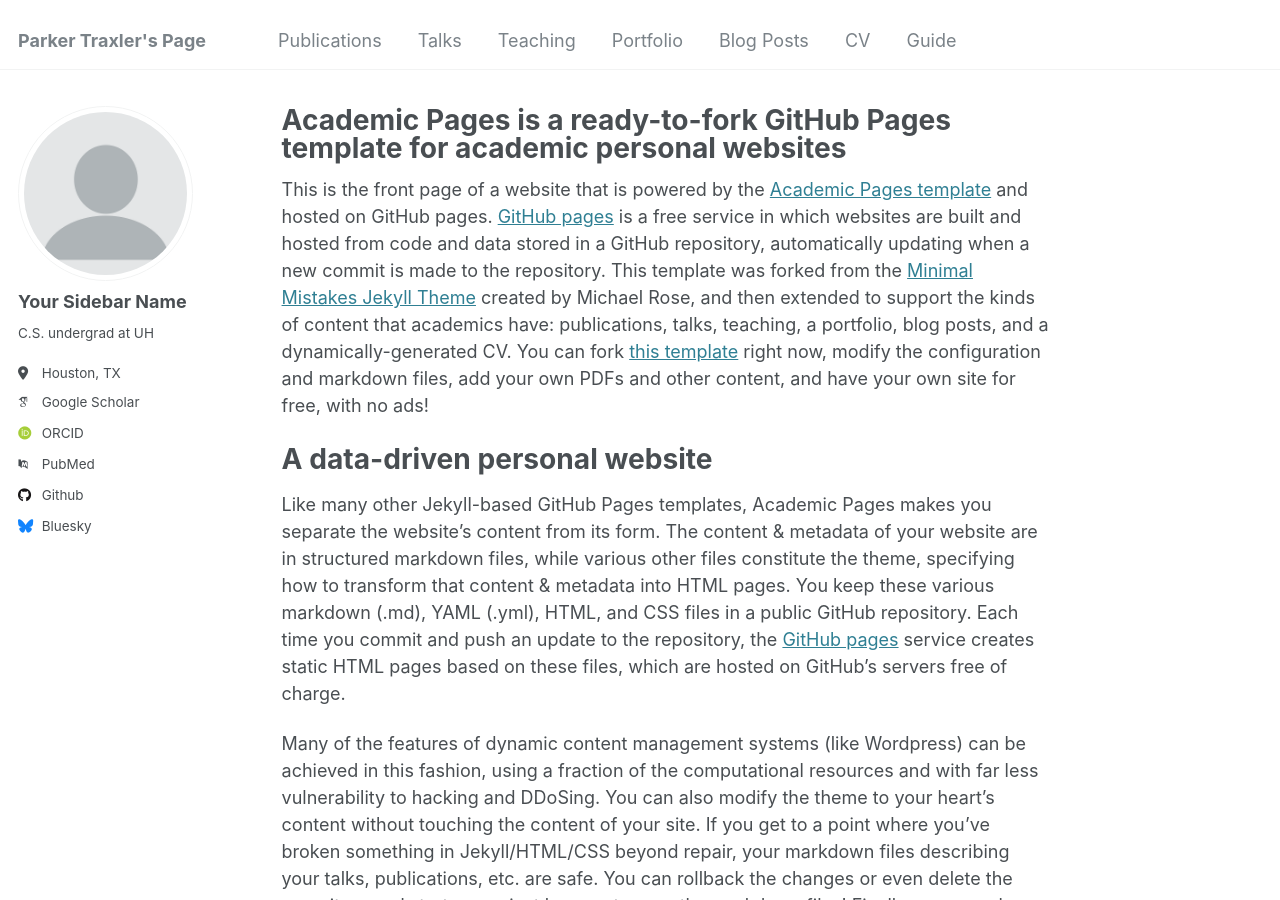
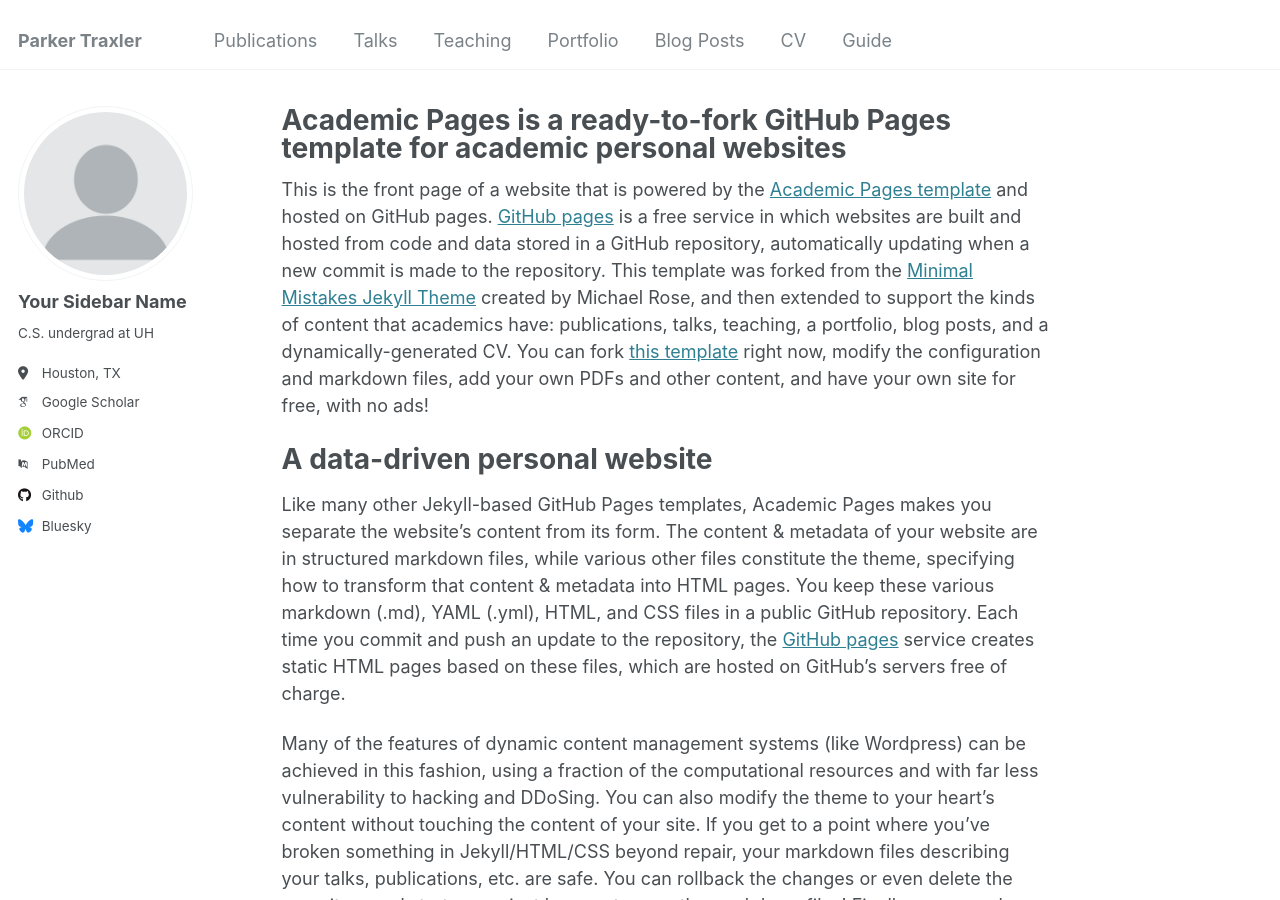
Before and after one commit to ParkerTraxler/ParkerTraxler.github.io, a Jekyll site: the page built from _pages/about.md, in a window 1280 px wide and 900 px high. Built offline with Jekyll 4.4.1, drawn with Linux system fonts in a browser that asks for light colours; some web fonts are replaced.

Commit message:
Update _config.yml

```diff
--- a/_config.yml
+++ b/_config.yml
@@ -8,13 +8,13 @@
 
 # Basic Site Settings
 locale                   : "en-US"
-title                    : "Parker Traxler's Page"
+title                    : "Parker Traxler"
 title_separator          : "-"
 name                     : &name "Parker Traxler"
 description              : &description "C.S. undergrad at the University of Houston"
-url                      : https://academicpages.github.io # the base hostname & protocol for your site e.g. "https://[your GitHub username].github.io"
+url                      : https://ParkerTraxler.github.io # the base hostname & protocol for your site e.g. "https://[your GitHub username].github.io"
 baseurl                  : "" # the subpath of your site, e.g. "/blog"
-repository               : "ParkerTraxler.github.io"
+repository               : "ParkerTraxler/ParkerTraxler.github.io"
 
 # Site Author - The following control what appear as part of the author content on the side bar.
 #               If a field is blank the icon and link will not appear, otherwise it will be shown.
```
